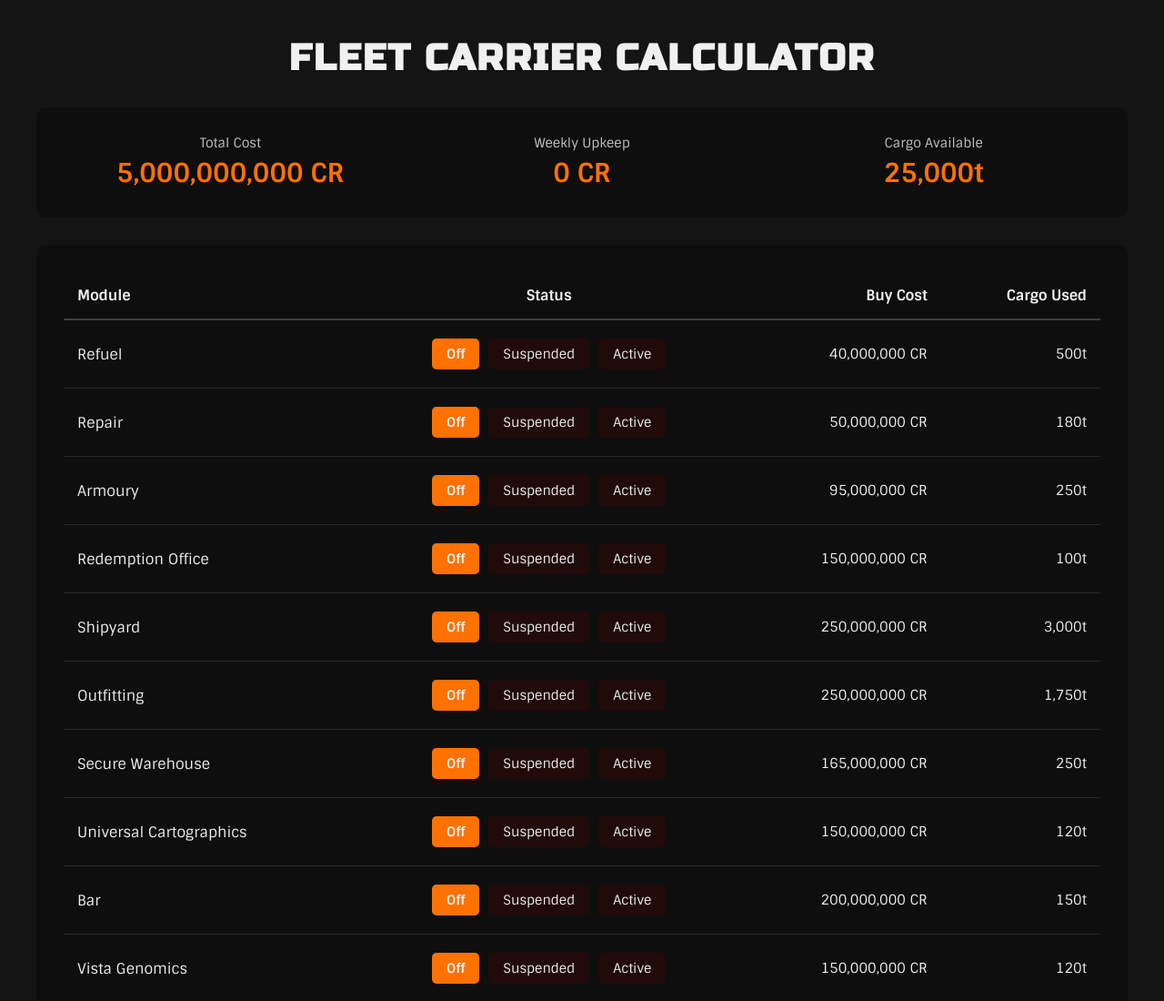
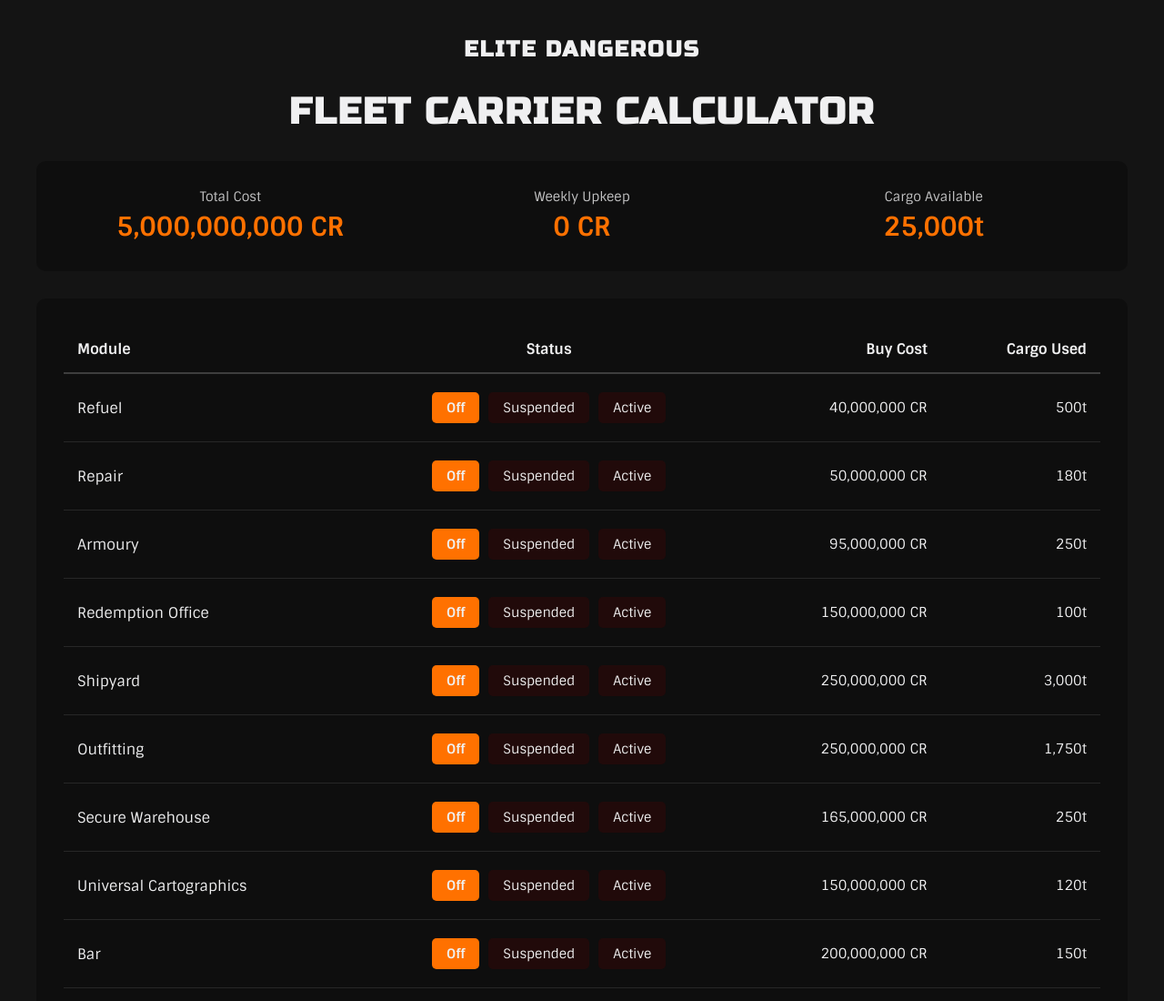
Before and after one commit to CMDRAlexxxA/carriercostcalc, a plain HTML site: page index.html in a window 1280 px wide. Shown: the top 1100 px of the page at 91% size. Drawn offline with nearby package versions, Linux system fonts and the light colour scheme.

Commit message:
Style changes

```diff
--- a/css/style.css
+++ b/css/style.css
@@ -17,13 +17,18 @@ body {
     margin: 0 auto;
 }
 
-h1 {
+h1, h2 {
     font-family: 'Russo One', sans-serif;
     text-align: center;
-    font-size: 2.5rem;
     margin-bottom: 30px;
     text-transform: uppercase;
     letter-spacing: 2px;
+}
+h1 {
+    font-size: 2.5rem;
+}
+h2 {
+    font-size: 1.5rem;
 }
 
 .subtitle {
--- a/index.html
+++ b/index.html
@@ -13,6 +13,7 @@
 </head>
 <body>
     <div id="app" class="container">
+        <h2>Elite Dangerous</h2>
         <h1>Fleet Carrier Calculator</h1>
 
         <div class="summary">
```
